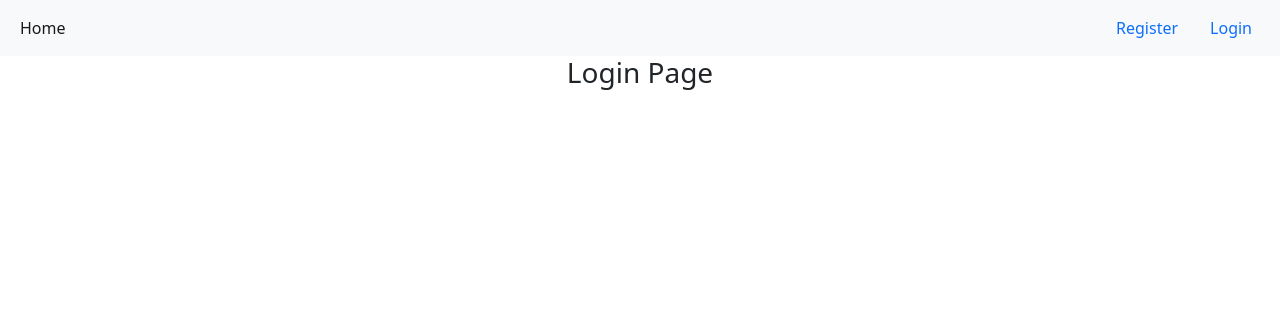
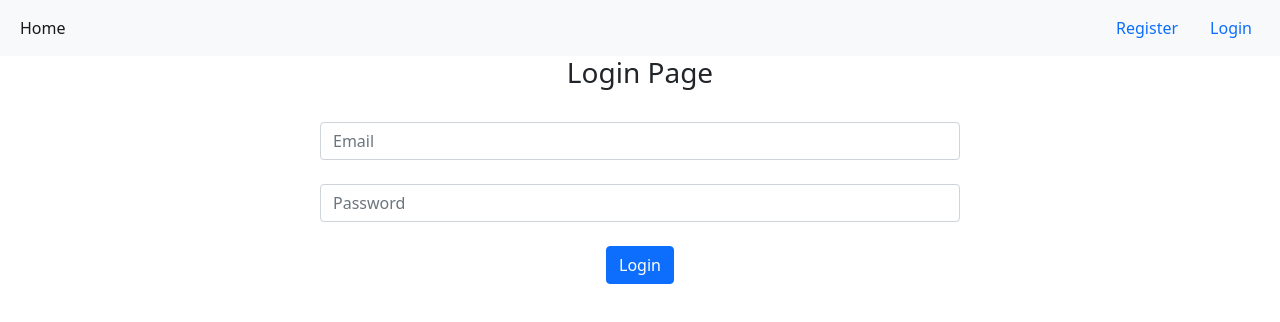
Before and after one commit to rubi022/react-app, a React (Create React App) app in the folder barong-api-user-auth-new/: page /login in a window 1280 px wide. Shown: the top 322 px of the page. Built offline with nearby package versions, Linux system fonts and the light colour scheme.

Commit message:
login form
login form works

```diff
--- a/barong-api-user-auth-new/src/components/Login.js
+++ b/barong-api-user-auth-new/src/components/Login.js
@@ -1,9 +1,64 @@
+
+import React, { useState } from "react";
+// import { useHistory } from "react-router-dom"
+import { useNavigate } from 'react-router-dom';
 
 const Login = () => {
-    return <div>
 
-        <h3>Login Page</h3>
-    </div>;
+  //  const [username, setUsername] = useState("")
+    const [email, setEmail] = useState("")
+    const [password, setPassword] = useState("")
+    const navigate = useNavigate();
+
+
+
+    const logme = async () => {
+
+        let item = { email, password }
+
+        console.warn(item)
+
+
+        // let result = await fetch("http://localhost:5000/users",
+
+        let result = await fetch("https://cp.btfd.cc/api/v2/barong/identity/sessions",
+
+            {
+                method: 'POST',
+                body: JSON.stringify(item),
+                headers: {
+                    "Content-Type": "application/json",
+                    "Accept": "application/json"
+                }
+            })
+
+        result = await result.json()
+        // console.warn("result", result)
+        localStorage.setItem("user-info", JSON.stringify(result))
+        // history.push("/login")
+        navigate('/login');
+
+    }
+
+
+    return (
+
+        <div className="col-sm-6 offset-sm-3">
+
+            <h3> Login Page</h3>
+
+            <br />
+
+            <input type="email" value={email} onChange={(e) => setEmail(e.target.value)} className="form-control" placeholder="Email" />
+            <br />
+
+            <input type="password" value={password} onChange={(e) => setPassword(e.target.value)} className="form-control" placeholder="Password" />
+            <br />
+
+            <button onClick={logme} className="btn btn-primary">Login</button>
+        </div>
+
+    )
 };
 
 export default Login;
```
